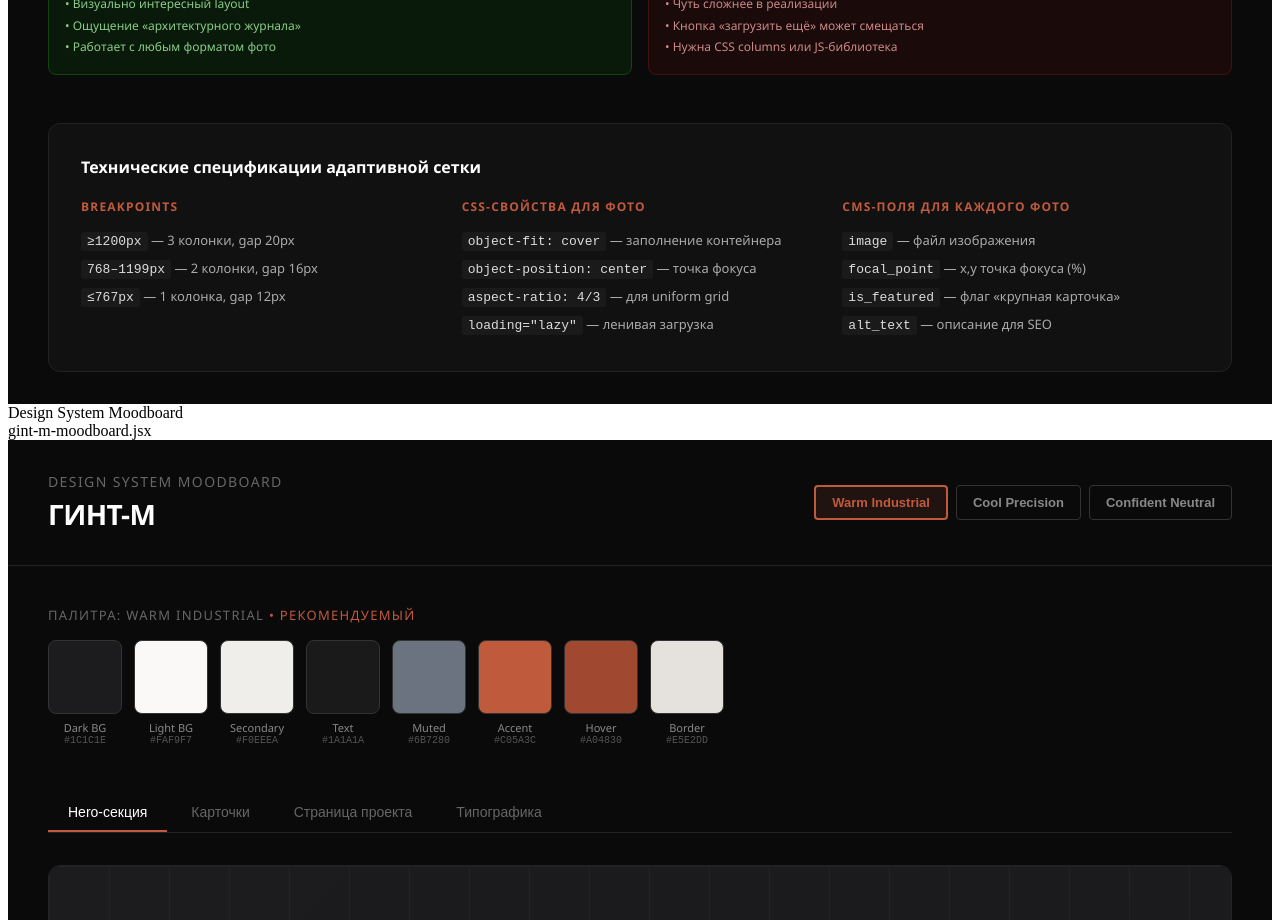
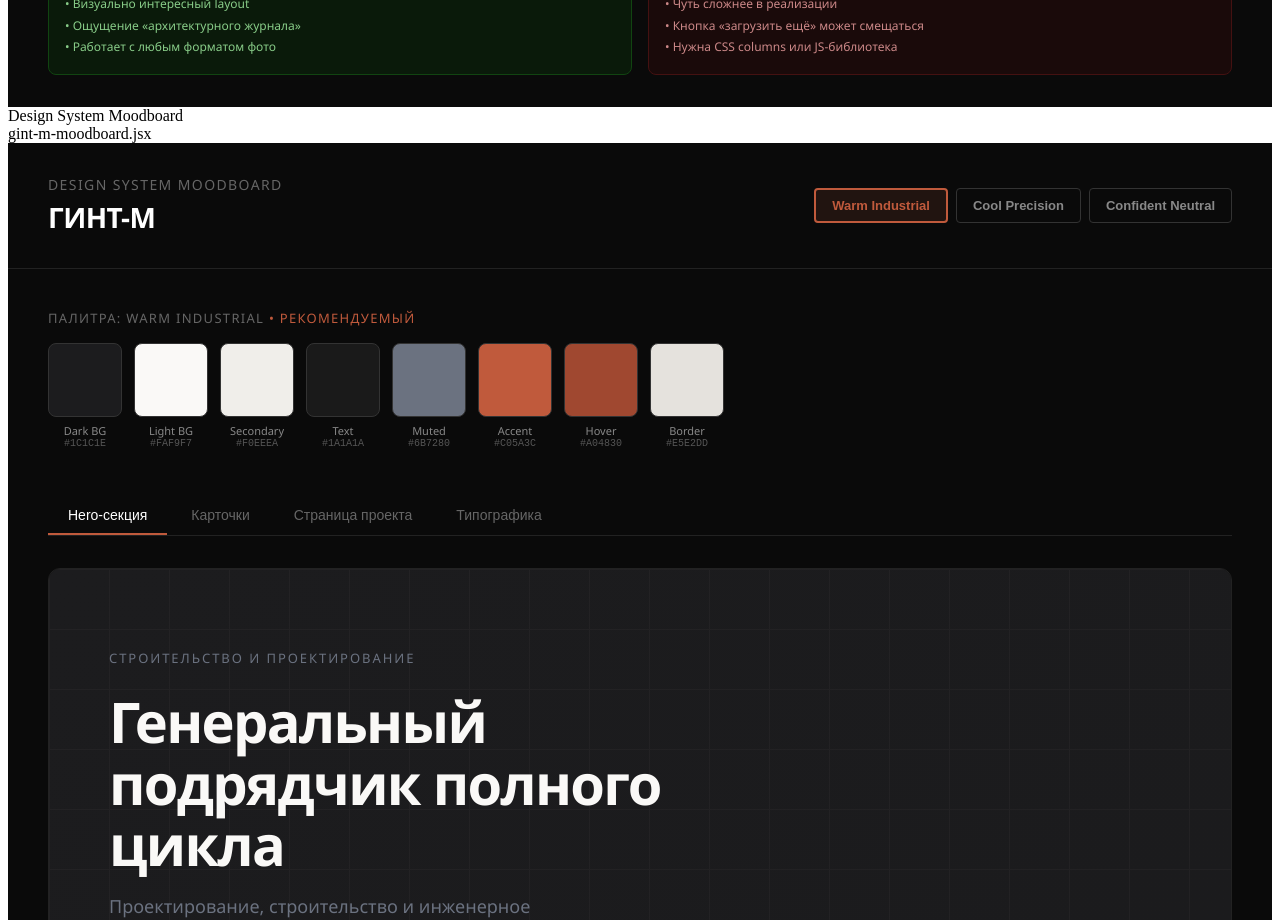
Before and after one commit to slowkeen/gint-m, a React (Vite) app: page / in a window 1280 px wide. Shown: the part 1420-2340 px from the top of the page. Built offline with nearby package versions, Linux system fonts and the light colour scheme; the HTML template or start-up script is replaced by a standard one.

Commit message:
Update docs and demo

```diff
--- a/gint-m-adaptive-grid.jsx
+++ b/gint-m-adaptive-grid.jsx
@@ -409,38 +409,6 @@ export default function AdaptiveGridDemo() {
           )}
         </div>
 
-        {/* Technical specs */}
-        <div style={{ marginTop: 48, padding: 32, background: "#111", borderRadius: 12, border: "1px solid #222" }}>
-          <div style={{ fontSize: 16, fontWeight: 600, marginBottom: 20 }}>Технические спецификации адаптивной сетки</div>
-          <div style={{ display: "grid", gridTemplateColumns: "repeat(auto-fit, minmax(280px, 1fr))", gap: 24 }}>
-            <div>
-              <div style={{ fontSize: 12, color: palette.accent, fontWeight: 600, textTransform: "uppercase", letterSpacing: "0.1em", marginBottom: 12 }}>Breakpoints</div>
-              <div style={{ fontSize: 13, color: "#aaa", lineHeight: 2 }}>
-                <code style={{ background: "#1a1a1a", padding: "2px 6px", borderRadius: 3, color: "#ddd" }}>≥1200px</code> — 3 колонки, gap 20px<br />
-                <code style={{ background: "#1a1a1a", padding: "2px 6px", borderRadius: 3, color: "#ddd" }}>768–1199px</code> — 2 колонки, gap 16px<br />
-                <code style={{ background: "#1a1a1a", padding: "2px 6px", borderRadius: 3, color: "#ddd" }}>≤767px</code> — 1 колонка, gap 12px
-              </div>
-            </div>
-            <div>
-              <div style={{ fontSize: 12, color: palette.accent, fontWeight: 600, textTransform: "uppercase", letterSpacing: "0.1em", marginBottom: 12 }}>CSS-свойства для фото</div>
-              <div style={{ fontSize: 13, color: "#aaa", lineHeight: 2 }}>
-                <code style={{ background: "#1a1a1a", padding: "2px 6px", borderRadius: 3, color: "#ddd" }}>object-fit: cover</code> — заполнение контейнера<br />
-                <code style={{ background: "#1a1a1a", padding: "2px 6px", borderRadius: 3, color: "#ddd" }}>object-position: center</code> — точка фокуса<br />
-                <code style={{ background: "#1a1a1a", padding: "2px 6px", borderRadius: 3, color: "#ddd" }}>aspect-ratio: 4/3</code> — для uniform grid<br />
-                <code style={{ background: "#1a1a1a", padding: "2px 6px", borderRadius: 3, color: "#ddd" }}>loading="lazy"</code> — ленивая загрузка
-              </div>
-            </div>
-            <div>
-              <div style={{ fontSize: 12, color: palette.accent, fontWeight: 600, textTransform: "uppercase", letterSpacing: "0.1em", marginBottom: 12 }}>CMS-поля для каждого фото</div>
-              <div style={{ fontSize: 13, color: "#aaa", lineHeight: 2 }}>
-                <code style={{ background: "#1a1a1a", padding: "2px 6px", borderRadius: 3, color: "#ddd" }}>image</code> — файл изображения<br />
-                <code style={{ background: "#1a1a1a", padding: "2px 6px", borderRadius: 3, color: "#ddd" }}>focal_point</code> — x,y точка фокуса (%)<br />
-                <code style={{ background: "#1a1a1a", padding: "2px 6px", borderRadius: 3, color: "#ddd" }}>is_featured</code> — флаг «крупная карточка»<br />
-                <code style={{ background: "#1a1a1a", padding: "2px 6px", borderRadius: 3, color: "#ddd" }}>alt_text</code> — описание для SEO
-              </div>
-            </div>
-          </div>
-        </div>
       </div>
     </div>
   );
```
Also changed, not shown: 2 other files (tests, documents, lock files or other folders).
